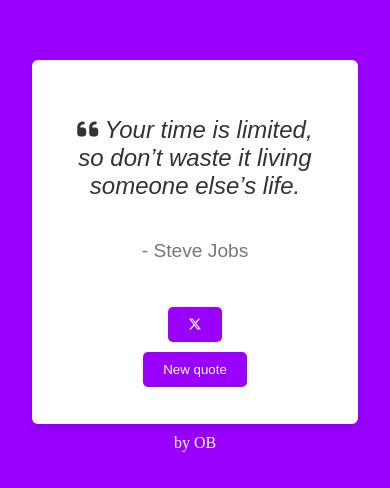
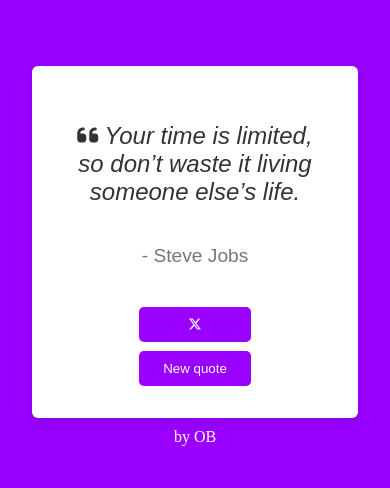
Before and after one commit to OB-Adams/Quote-Generator, a React (Vite) app: page / in a window 390 px wide. Shown: the part 174-662 px from the top of the page. Built offline with nearby package versions, Linux system fonts and the light colour scheme.

Commit message:
changed button width

```diff
--- a/index.html
+++ b/index.html
@@ -2,14 +2,12 @@
 <html lang="en">
   <head>
     <meta charset="UTF-8" />
-    <link rel="icon" type="image/svg+xml" href="/vite.svg" />
     <meta name="viewport" content="width=device-width, initial-scale=1.0" />
     <script src="https://kit.fontawesome.com/09d0e54984.js" crossorigin="anonymous"></script>
-    <title>Vite + React</title>
+    <title>Quote Generator</title>
   </head>
   <body>
     <div id="root"></div>
     <script type="module" src="/src/main.jsx"></script>
-    <script src="https://cdn.freecodecamp.org/testable-projects-fcc/v1/bundle.js"></script>
   </body>
 </html>
--- a/src/QuoteGenerator.jsx
+++ b/src/QuoteGenerator.jsx
@@ -210,24 +210,34 @@
 
   const tweetQuote = () => {
     const tweetText = `${quote.quote} - ${quote.author}`;
-    const twitterURL = `https://twitter.com/tweet?text=${encodeURIComponent(tweetText)}`;
-    window.open(twitterURL, '_blank')
-  }
+    const twitterURL = `https://twitter.com/tweet?text=${encodeURIComponent(
+      tweetText
+    )}`;
+    window.open(twitterURL, "_blank");
+  };
   return (
     <>
-    <div id="quote-box">
-      <p id="text"><i className="fa-solid fa-quote-left" style={{color: "#333"}}></i> {quote.quote}</p>
-      <p id="author">- {quote.author}</p>
-      <div className="nfooter">
-        <div className="socials">
-          <button onClick={tweetQuote}>
-            <a id="tweet-quote" href="twitter.com/intent/tweet" target="_blank"><i className="fa-brands fa-x-twitter" style={{color: "#fff"}}></i></a>
+      <div id="quote-box">
+        <p id="text">
+          <i className="fa-solid fa-quote-left" style={{ color: "#333" }}></i>{" "}
+          {quote.quote}
+        </p>
+        <p id="author">- {quote.author}</p>
+        <div className="nfooter">
+          <button onClick={tweetQuote} className="socials">
+            {/* <a id="tweet-quote" href="twitter.com/intent/tweet" target="_blank"> */}
+            <i className="fa-brands fa-x-twitter" style={{ color: "#fff" }}></i>
+            {/* </a> */}
+          </button>
+          <button id="new-quote" onClick={handleClick}>
+            New quote
           </button>
         </div>
-        <button id="new-quote" onClick={handleClick}>New quote</button>
       </div>
-    </div>
-    <div className="footer"> by <a href="https://github.com/OB-Adams">OB</a></div>
+      <div className="footer">
+        {" "}
+        by <a href="https://github.com/OB-Adams">OB</a>
+      </div>
     </>
   );
 }
--- a/src/index.css
+++ b/src/index.css
@@ -39,6 +39,10 @@
   color: #777;
 }
 
+#tweet-quote {
+  width: 10rem;
+}
+
 /* Footer Container */
 .nfooter {
   display: flex;
@@ -48,18 +52,19 @@
 }
 
 /* Social Buttons Styling */
-.socials button {
-  background-color: #1da1f2; /* Twitter blue */
+.socials {
+  background-color: #1da1f2;
   border: none;
   color: white;
   padding: 10px 20px;
   margin: 0 5px;
   border-radius: 5px;
   cursor: pointer;
+  width: 10rem;
   transition: background-color 0.3s ease;
 }
 
-.socials button:hover {
+.socials:hover {
   background-color: #0d8ce0;
 }
 
@@ -80,14 +85,14 @@
 }
 
 .footer {
-    margin-top: 10px;
-    text-align: center;
-    color: #fff;
+  margin-top: 10px;
+  text-align: center;
+  color: #fff;
 }
 
 .footer a {
-    color: #fff;
-    text-decoration: none;
+  color: #fff;
+  text-decoration: none;
 }
 /* Responsive Design */
 @media (max-width: 768px) {
@@ -97,11 +102,11 @@
 
   .nfooter {
     flex-direction: column;
+    gap: 0.6em;
   }
 
-  .nfooter button,
-  .socials button {
-    width: 100%;
-    margin: 5px 0;
+  .nfooter button {
+    min-width: 7rem;
+    /* padding: ; */
   }
 }
```
